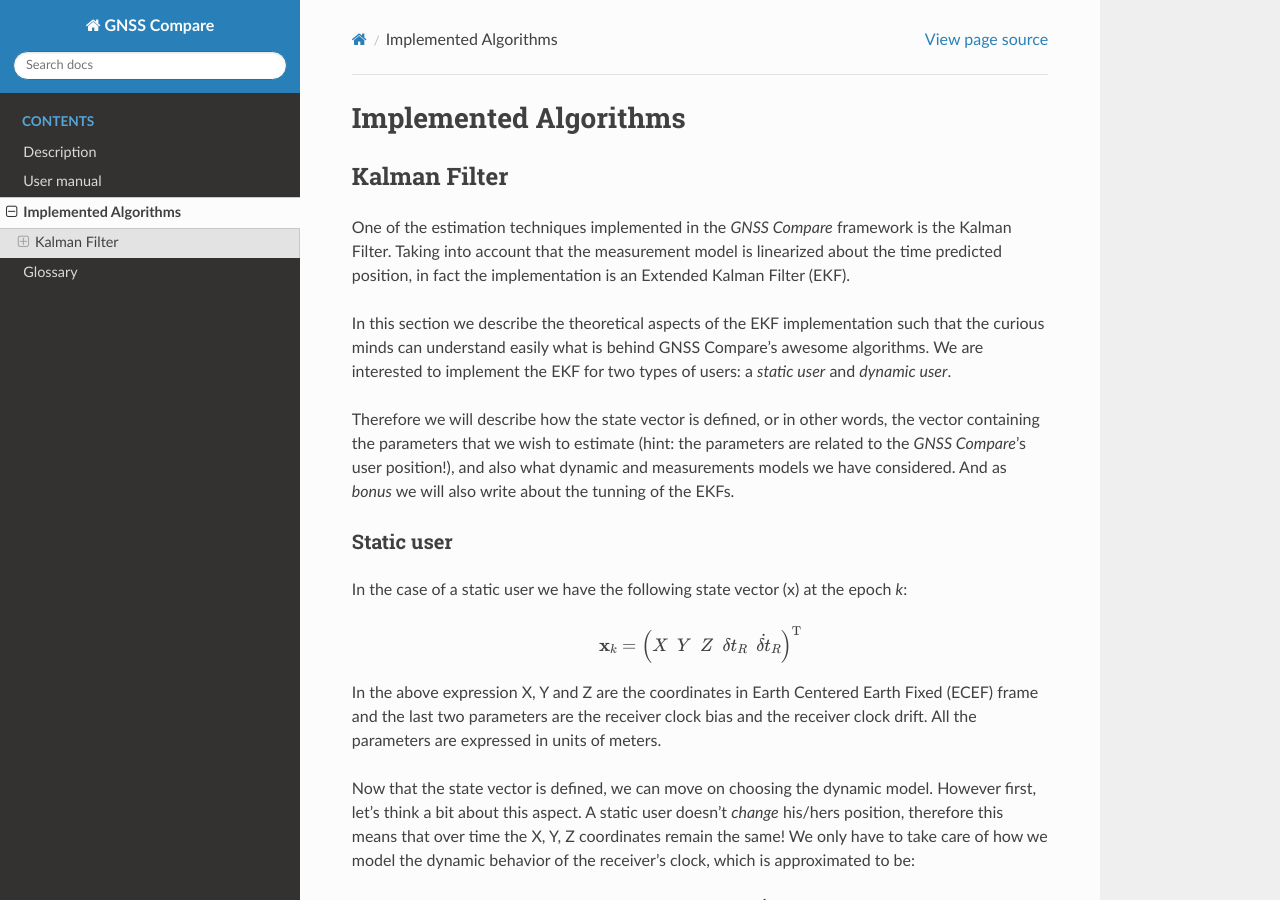
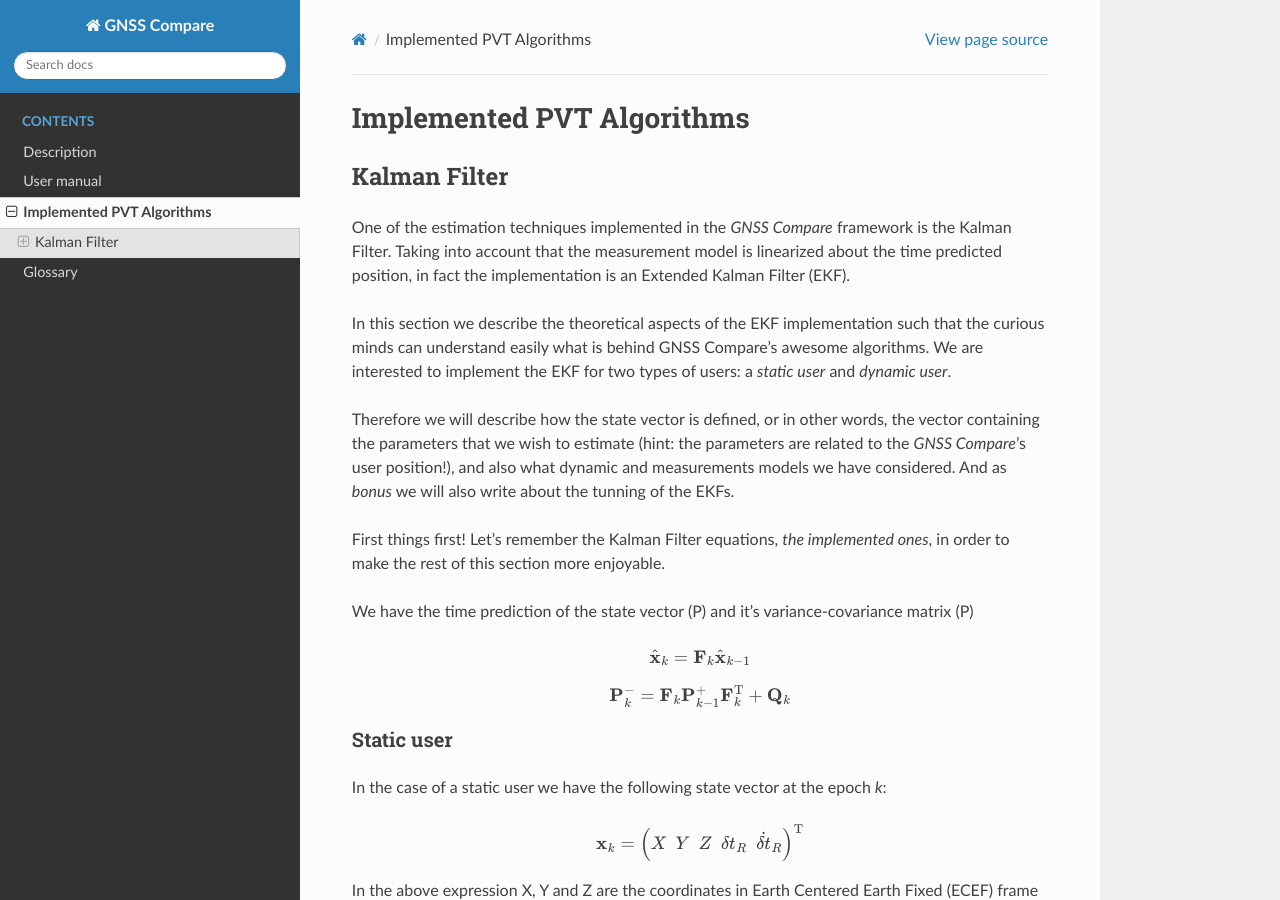
Before and after one commit to TheGalfins/GNSS_Compare, a Sphinx documentation site: the page built from docs/implemented_algorithms.rst, in a window 1280 px wide and 900 px high. Built offline with Sphinx 7.4.7 and the Read the Docs theme 2.0.0, drawn with Linux system fonts in a browser that asks for light colours; some of the changed text lies outside the part shown.

Commit message:
added the time prediction of the state vector and its VCM equations

```diff
--- a/docs/implemented_algorithms.rst
+++ b/docs/implemented_algorithms.rst
@@ -1,7 +1,7 @@
 
-**********************
-Implemented Algorithms
-**********************
+***************************
+Implemented PVT Algorithms
+***************************
 
 
 Kalman Filter
@@ -19,10 +19,19 @@ Therefore we will describe how the state vector is defined, or in other words, t
 (hint: the parameters are related to the *GNSS Compare*'s user position!), and also what dynamic and measurements models we have considered. And as *bonus* we
 will also write about the tunning of the EKFs.
 
+First things first! Let's remember the Kalman Filter equations, *the implemented ones*, in order to make the rest of this section more enjoyable.
+
+We have the time prediction of the state vector (P) and it's variance-covariance matrix (P)
+
+.. math::
+  \hat{\mathbf{x}}_k = \mathbf{F}_k \hat{\mathbf{x}}_{k-1}
+.. math::
+  \mathbf{P}^-_k = \mathbf{F}_k \mathbf{P}^+_{k-1} \mathbf{F}^{\text{T}}_k + \mathbf{Q}_k
+
 
 Static user
 -----------
-In the case of a static user we have the following state vector (x) at the epoch *k*:
+In the case of a static user we have the following state vector at the epoch *k*:
 
 .. math::
 
@@ -80,3 +89,5 @@ of the white noise, as defined in the suggested book above. Some typical values
 Compensated Crystal Oscillator (TCXO) are 2e-20 and 2e-19 (in seconds). A practical advise before using this values
 is to take care that we are dealing with the parameters of a variance-covariance matrix and also that they have
 to be converted in units of meters (remember that we have expressed the receiver clock states in units of meters).
+
+So basically we are done with the *static user* case! That's great as we can move to the dynamic one!
```
